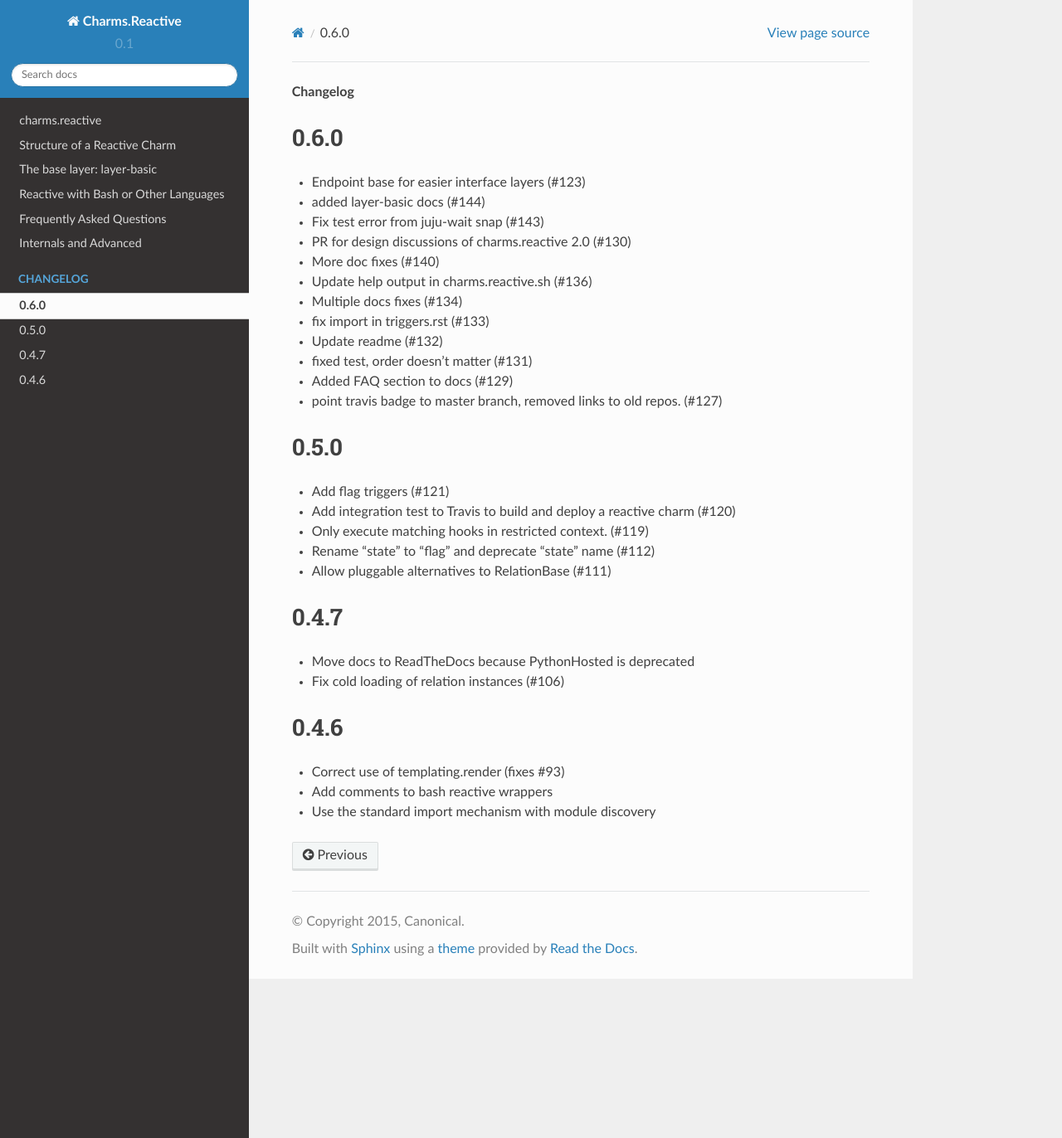
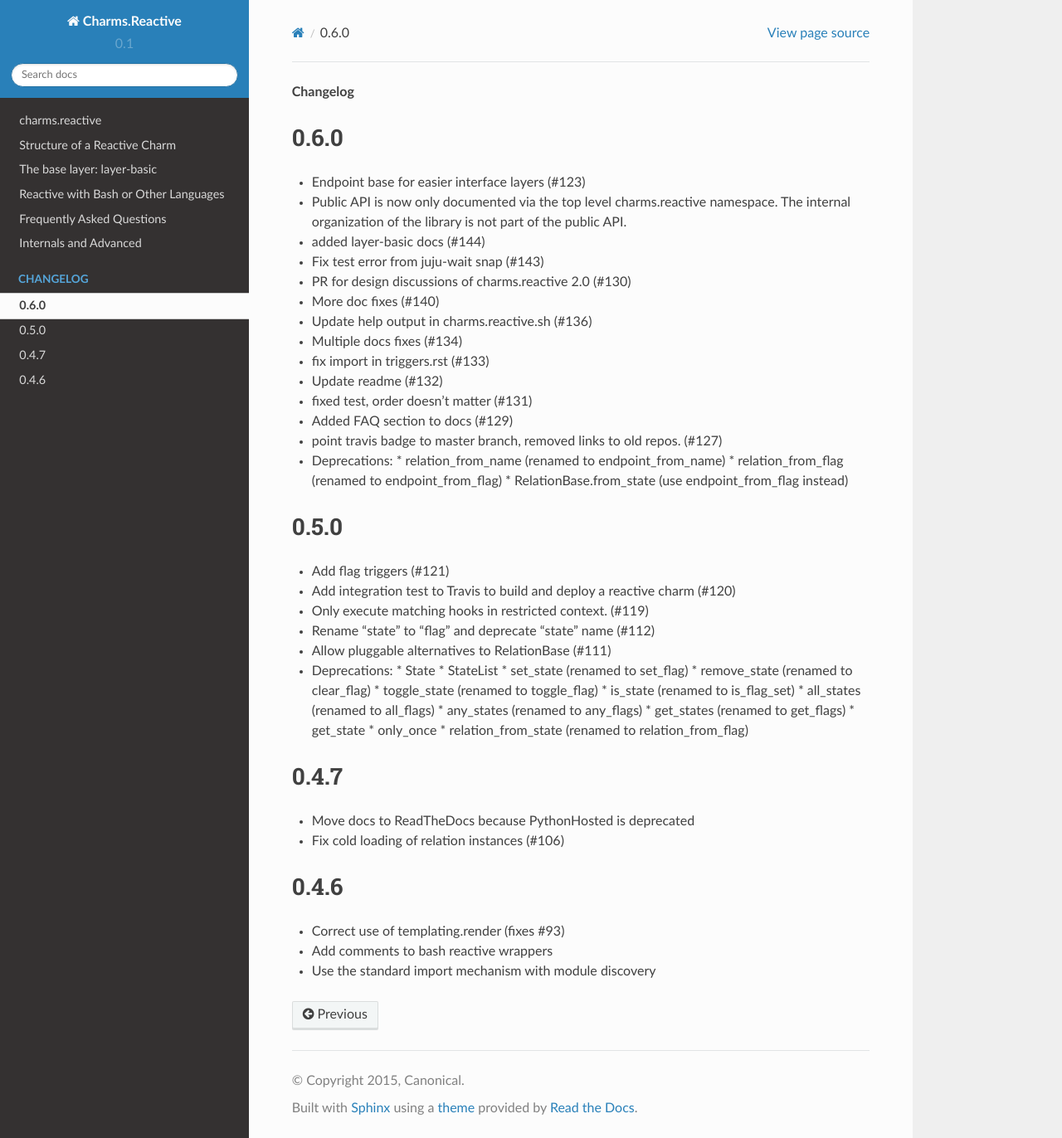
Before and after one commit to canonical/charms.reactive, a Sphinx documentation site: the page built from docs/changelog.rst, in a window 1280 px wide and 1372 px high. Shown: the whole window at 83% size. Built offline with Sphinx 7.4.7 and the Read the Docs theme 2.0.0, drawn with Linux system fonts in a browser that asks for light colours; pages that are not in the unit, such as notebooks, are missing from menus.

Commit message:
Add deprecated placeholder for RelationBase.from_state (#148)
For backwards compatibility, in case anyone is using it.

Added info about all deprecations to the changelog to make them more
visible.

```diff
--- a/docs/changelog.rst
+++ b/docs/changelog.rst
@@ -4,6 +4,8 @@
 ^^^^^
 
 * Endpoint base for easier interface layers (#123)
+* Public API is now only documented via the top level charms.reactive namespace.
+  The internal organization of the library is not part of the public API.
 * added layer-basic docs (#144)
 * Fix test error from juju-wait snap (#143)
 * PR for design discussions of charms.reactive 2.0 (#130)
@@ -15,6 +17,10 @@
 * fixed test, order doesn't matter (#131)
 * Added FAQ section to docs (#129)
 * point travis badge to master branch, removed links to old repos. (#127)
+* Deprecations:
+  * relation_from_name (renamed to endpoint_from_name)
+  * relation_from_flag (renamed to endpoint_from_flag)
+  * RelationBase.from_state (use endpoint_from_flag instead)
 
 0.5.0
 ^^^^^
@@ -24,6 +30,19 @@
 * Only execute matching hooks in restricted context. (#119)
 * Rename "state" to "flag" and deprecate "state" name (#112)
 * Allow pluggable alternatives to RelationBase (#111)
+* Deprecations:
+  * State
+  * StateList
+  * set_state (renamed to set_flag)
+  * remove_state (renamed to clear_flag)
+  * toggle_state (renamed to toggle_flag)
+  * is_state (renamed to is_flag_set)
+  * all_states (renamed to all_flags)
+  * any_states (renamed to any_flags)
+  * get_states (renamed to get_flags)
+  * get_state
+  * only_once
+  * relation_from_state (renamed to relation_from_flag)
 
 0.4.7
 ^^^^^
```
Also changed, not shown: 1 other file.
